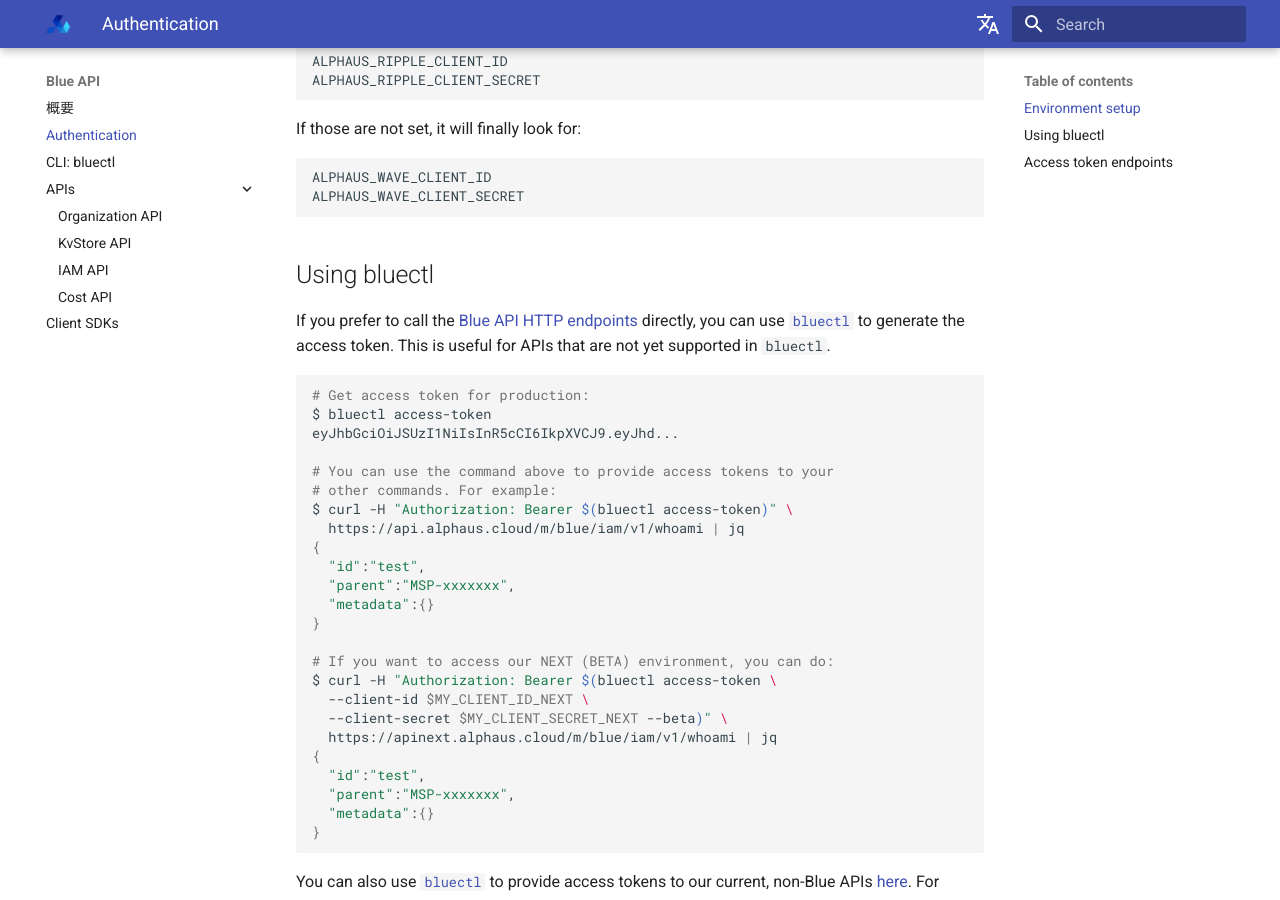
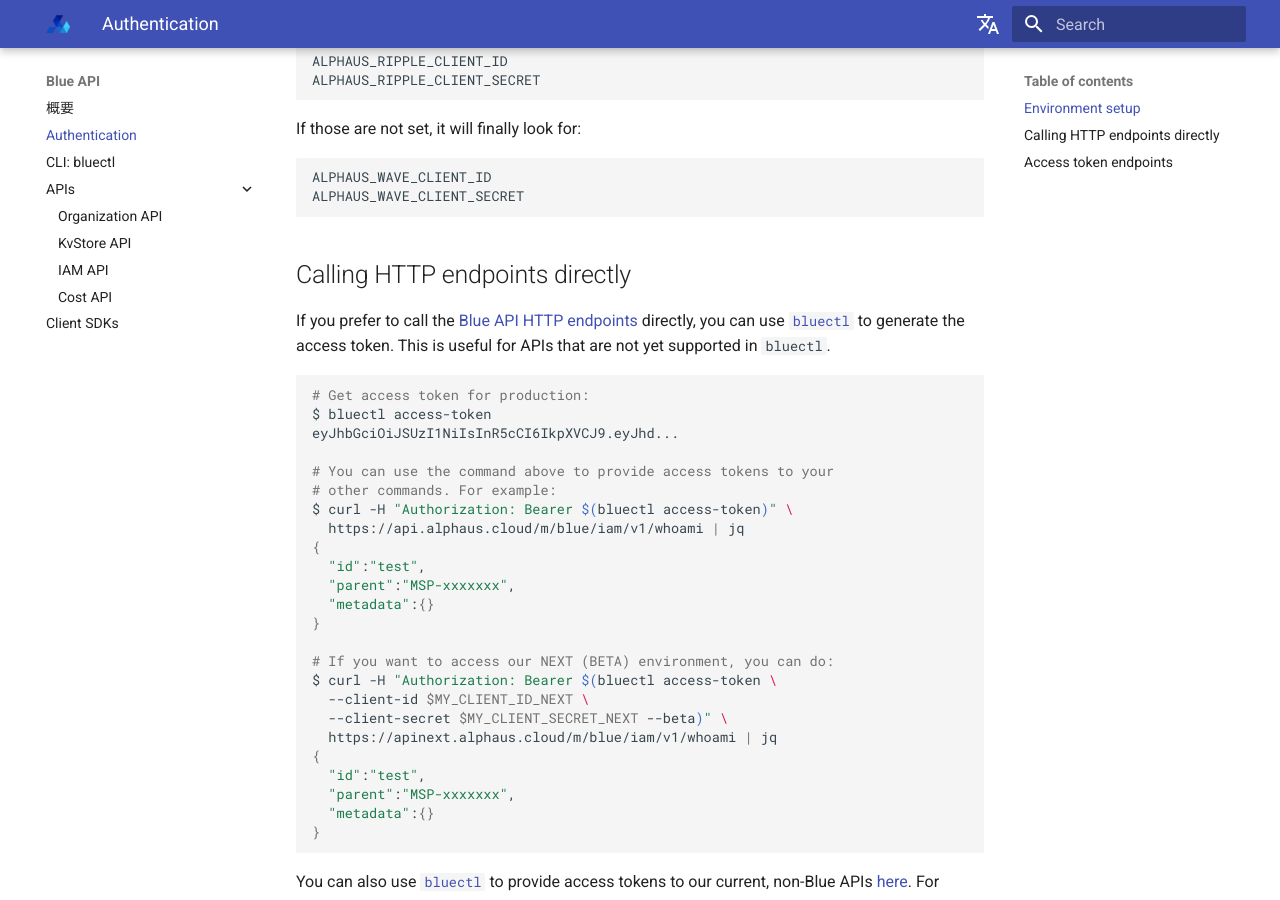
Before and after one commit to alphauslabs/docs-ja, an MkDocs documentation site: the page built from docs/blueapi/authentication.md, in a window 1280 px wide and 900 px high, scrolled down 1076 px. Built offline with MkDocs 1.6.1 and Material for MkDocs 9.7.7, drawn with Linux system fonts in a browser that asks for light colours; comment, search, counter and statistics services are not loaded.

Commit message:
chore: restructure

````diff
--- a/docs/blueapi/authentication.md
+++ b/docs/blueapi/authentication.md
@@ -49,7 +49,7 @@ ALPHAUS_WAVE_CLIENT_ID
 ALPHAUS_WAVE_CLIENT_SECRET
 ```
 
-## Using bluectl
+## Calling HTTP endpoints directly
 If you prefer to call the [Blue API HTTP endpoints](https://alphauslabs.github.io/blueapidocs/) directly, you can use [`bluectl`](https://alphauslabs.github.io/docs/blueapi/bluectl/) to generate the access token. This is useful for APIs that are not yet supported in `bluectl`.
 ```sh
 # Get access token for production:
````
